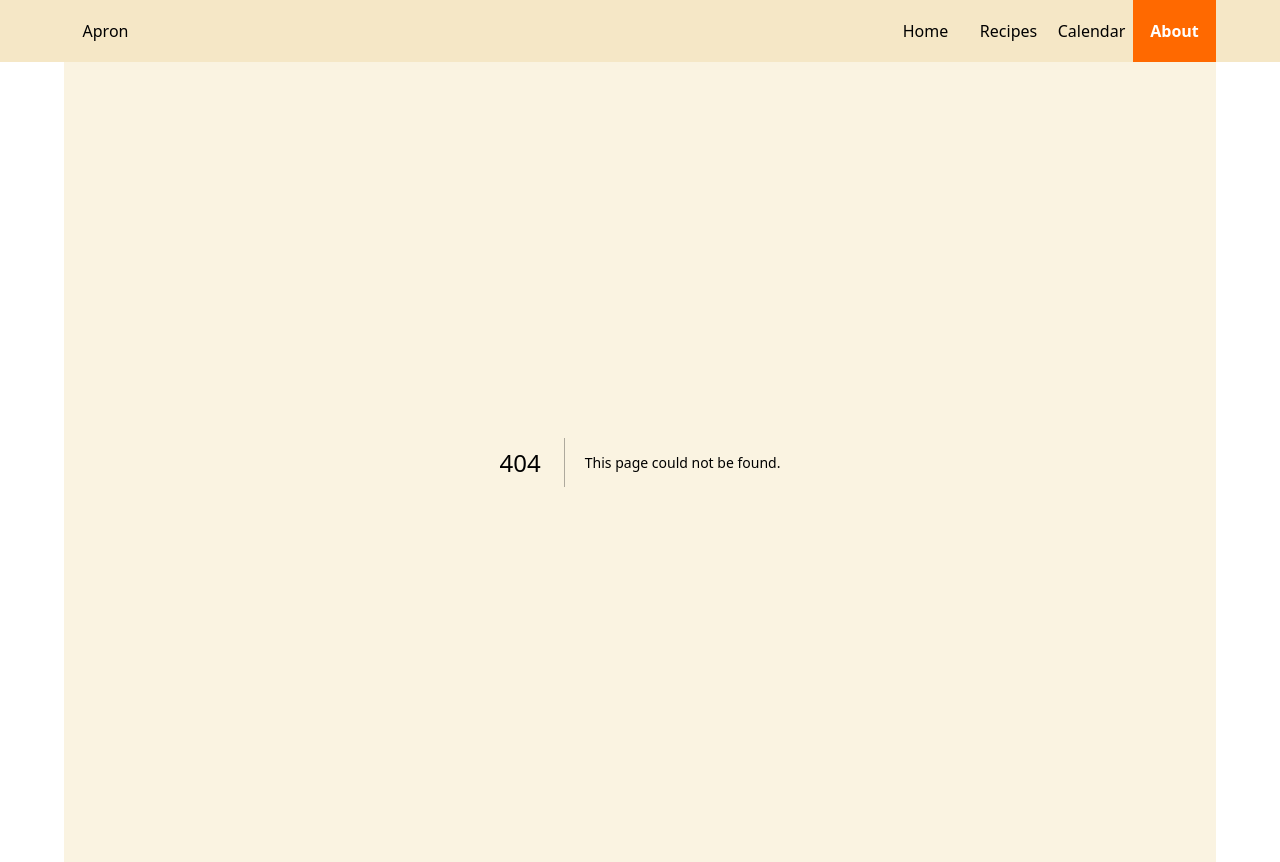
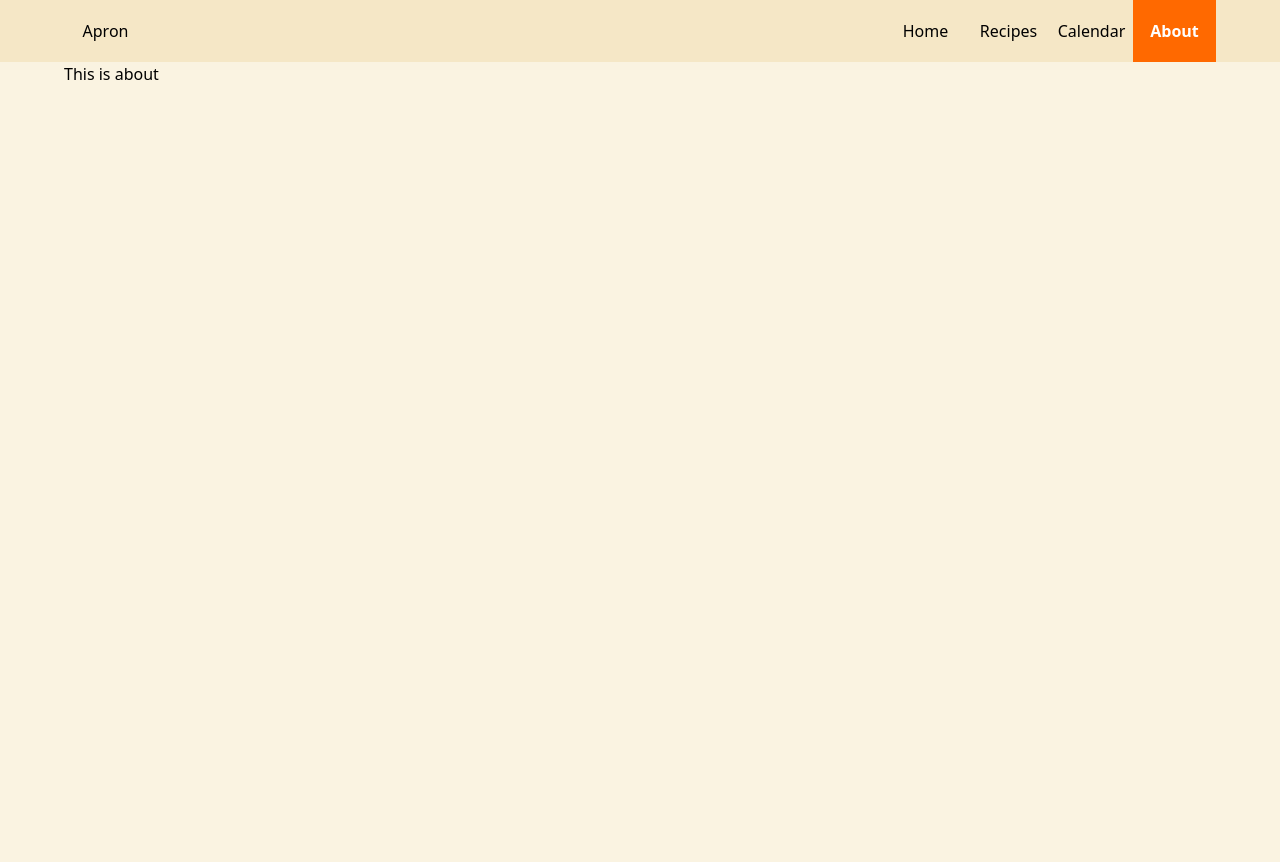
Before and after one commit to Wali0023/apron-v2.0, a Next.js app: page /about in a window 1280 px wide. Before the commit this address had no page. After the commit the page ends 800 px from the top, so only its background shows below. Built offline with nearby package versions, Linux system fonts and the light colour scheme.

Commit message:
Add temporary about page

```diff
--- /dev/null
+++ b/app/about/page.tsx
@@ -0,0 +1,3 @@
+export default function About() {
+  return <>This is about</>;
+}
```
